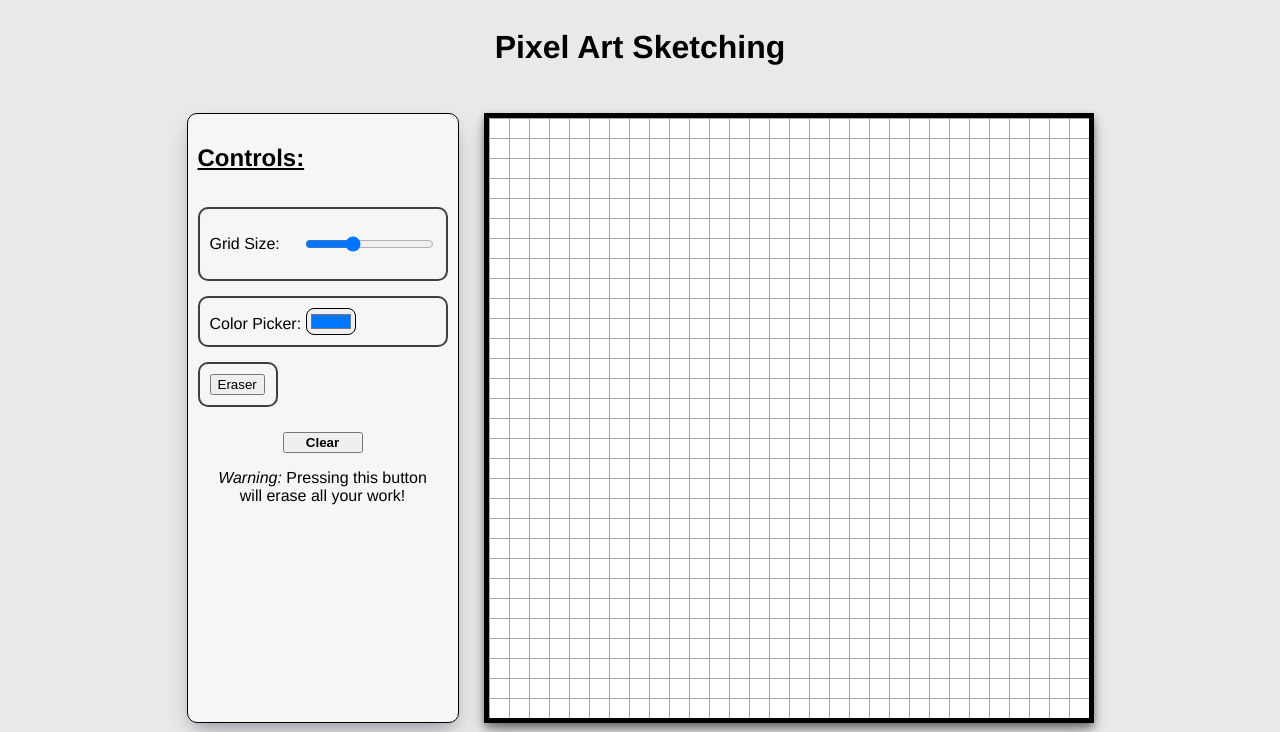
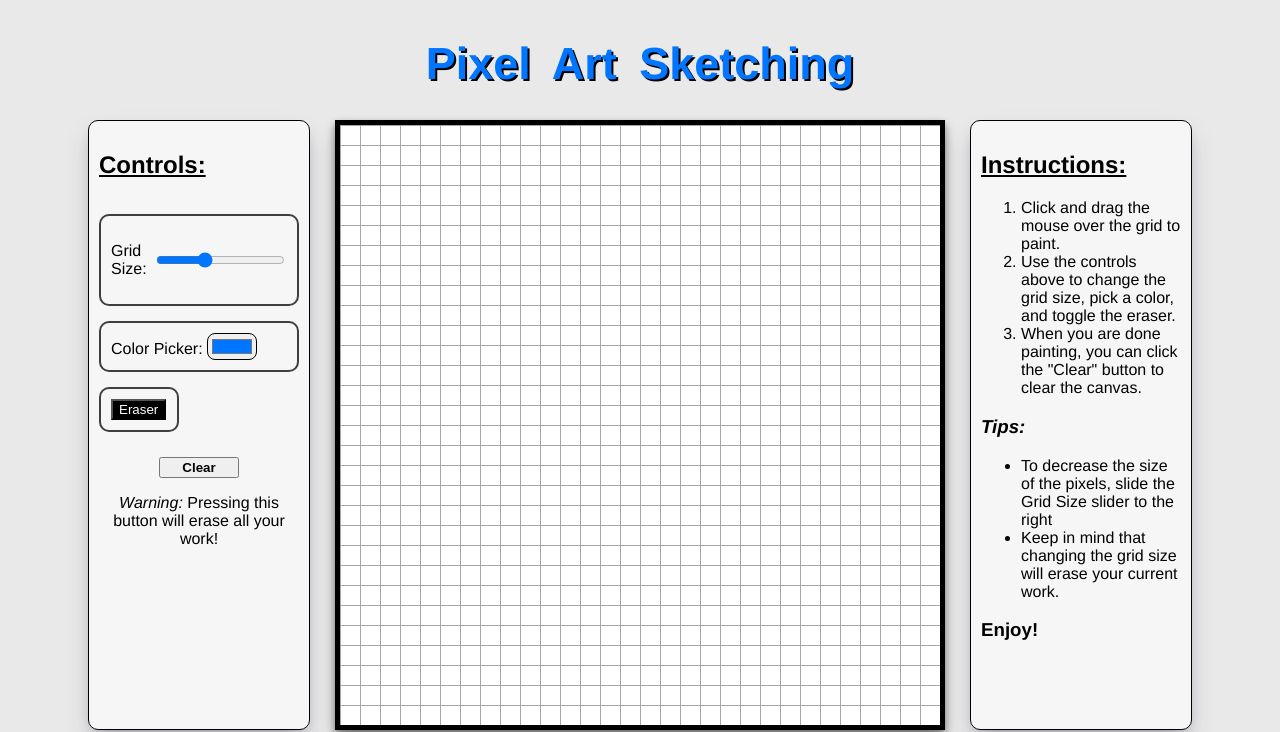
Before and after one commit to corbincargil/etch-a-sketch, a plain HTML site: page index.html in a window 1280 px wide. Both pictures are taken after a click on the button "Eraser". Shown: the top 732 px of the page. Drawn offline with Linux system fonts and the light colour scheme.

Commit message:
edited title style. Moved 'instructions' div from the bottom to the right of the grid. Added toggle effect for eraser button.

```diff
--- a/app.js
+++ b/app.js
@@ -86,6 +86,11 @@ eraser.addEventListener('click',() =>{
     for (const gridDiv of gridDivs) {
         gridDiv.classList.toggle('eraser');
     }
+    if (eraser.classList.contains('eraser-on')) {
+        eraser.classList.remove('eraser-on');
+    } else {
+        eraser.classList.add('eraser-on');
+    }
 });
 
 //Reset button
--- a/styles.css
+++ b/styles.css
@@ -3,7 +3,11 @@
 }
 
 #title {
+    font-size: 45px;
+    color: rgb(0, 117, 255);
     text-align: center;
+    word-spacing: 10px;
+    text-shadow: 2px 2px black;
 
 }
 
@@ -32,12 +36,12 @@ div.controls {
 }
 
 div.instructions {
-    padding-left: 60px;
     font-size: 16px;
-    grid-column-start: 1;
-    grid-column-end: span end;
-    justify-self: center;
-    width: 837px;
+    max-width: 200px;
+}
+
+.instructions ol {
+
 }
 
 h2 {
@@ -46,14 +50,13 @@ h2 {
 }
 
 div.controls {
-    margin-top: 25px;
     display: flex;
     flex-direction: column;
     flex-shrink: 1;
     align-items: left;
     gap: 15px;
     height: 588px;
-    max-width: 250px;
+    max-width: 200px;
 }
 
 #grid-slider-container{
@@ -68,6 +71,11 @@ div.controls {
 
 #eraser-container{
     width: 56px;
+}
+
+.eraser-on {
+    color: white;
+    background-color: black;
 }
 
 #reset-button {
@@ -92,8 +100,7 @@ div.controls {
 /*Grid container (canvas) styles*/
 
 #main-grid-container {
-    margin: 25px;
-    margin-right: 0px;
+    margin: 0px 25px;
     padding: 5px;
     background-color: rgb(0, 0, 0);
     display: grid;
```
Also changed, not shown: index.html (+3 -1 lines).
